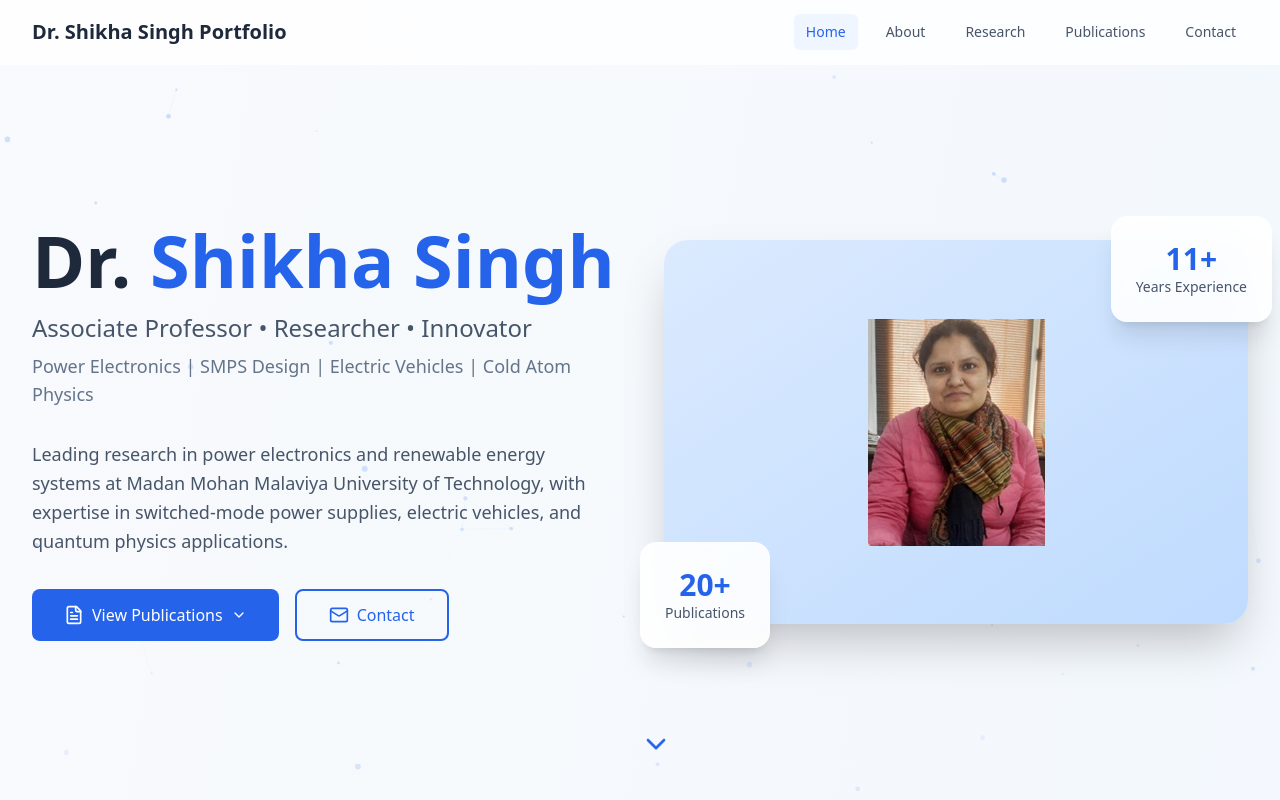
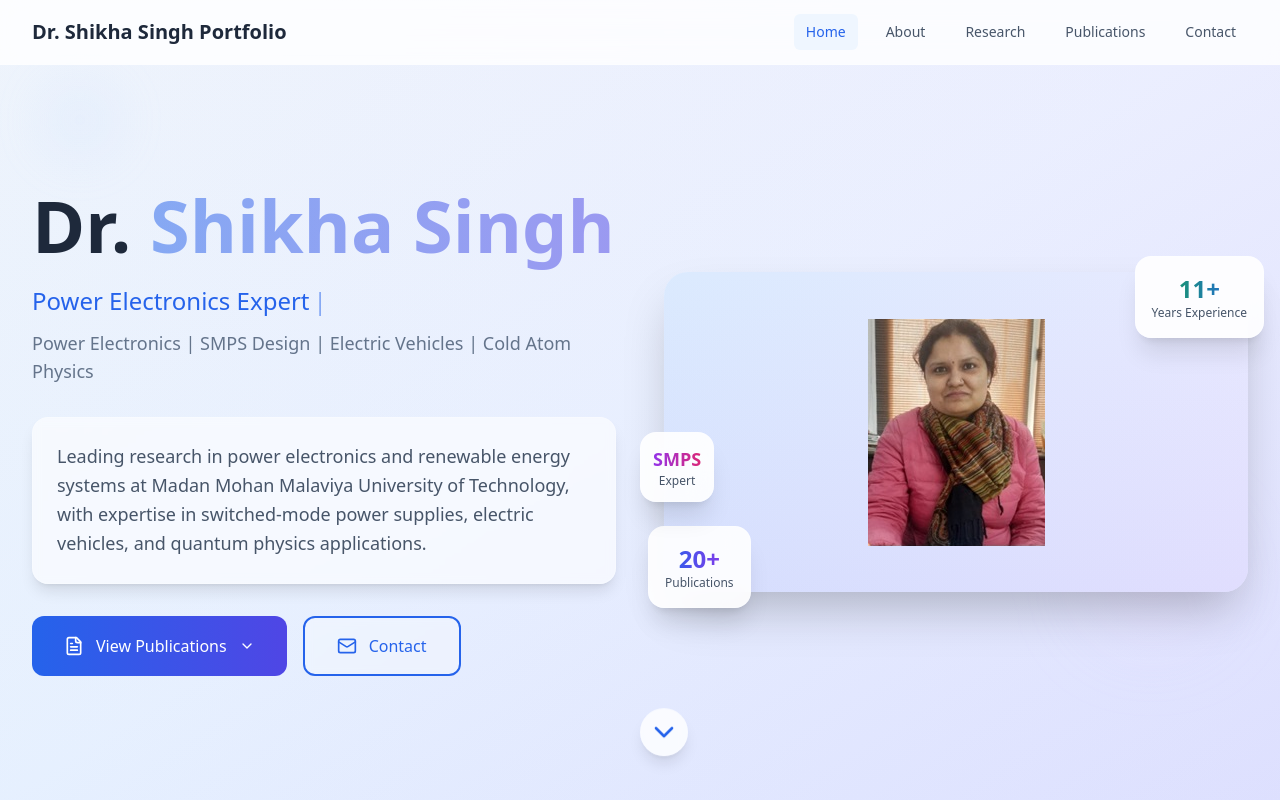
Before and after one commit to Akshay-professor/quantum-research-portal, a React (Vite) app: page / in a window 1280 px wide. Shown: the top 800 px of the page. Built offline with nearby package versions, Linux system fonts and the light colour scheme.

Commit message:
Enhance design and add typewriter effect
- Implemented typewriter effect for specific text elements.
- Improved visual design with enhancements.
- Adjusted image div size for better image fit.

```diff
--- a/src/components/Hero.tsx
+++ b/src/components/Hero.tsx
@@ -1,10 +1,43 @@
+
 import React, { useEffect, useState } from 'react';
 import { ChevronDown, FileText, Mail } from 'lucide-react';
+
 export const Hero = () => {
   const [isVisible, setIsVisible] = useState(false);
+  const [typewriterText, setTypewriterText] = useState('');
+  const [currentTextIndex, setCurrentTextIndex] = useState(0);
+
+  const typewriterTexts = [
+    'Associate Professor',
+    'Power Electronics Expert',
+    'Research Innovator',
+    'SMPS Design Specialist'
+  ];
+
   useEffect(() => {
     setIsVisible(true);
   }, []);
+
+  // Typewriter effect
+  useEffect(() => {
+    const currentText = typewriterTexts[currentTextIndex];
+    let charIndex = 0;
+
+    const typeInterval = setInterval(() => {
+      if (charIndex <= currentText.length) {
+        setTypewriterText(currentText.slice(0, charIndex));
+        charIndex++;
+      } else {
+        clearInterval(typeInterval);
+        setTimeout(() => {
+          setCurrentTextIndex((prev) => (prev + 1) % typewriterTexts.length);
+        }, 2000);
+      }
+    }, 100);
+
+    return () => clearInterval(typeInterval);
+  }, [currentTextIndex]);
+
   const scrollToSection = (sectionId: string) => {
     const element = document.getElementById(sectionId);
     if (element) {
@@ -13,34 +46,65 @@ export const Hero = () => {
       });
     }
   };
-  return <div className="relative min-h-screen flex items-center justify-center pt-16">
-      <div className="max-w-7xl mx-auto px-4 sm:px-6 lg:px-8">
+
+  return (
+    <div className="relative min-h-screen flex items-center justify-center pt-16 overflow-hidden">
+      {/* Enhanced Background */}
+      <div className="absolute inset-0 bg-gradient-to-br from-slate-50 via-blue-50 to-indigo-100">
+        <div className="absolute inset-0 bg-gradient-to-r from-blue-500/5 to-purple-500/5"></div>
+      </div>
+
+      {/* Floating Elements */}
+      <div className="absolute top-20 left-10 w-20 h-20 bg-blue-200/30 rounded-full blur-xl animate-pulse"></div>
+      <div className="absolute bottom-32 right-16 w-32 h-32 bg-purple-200/20 rounded-full blur-2xl animate-bounce"></div>
+      <div className="absolute top-1/2 right-20 w-16 h-16 bg-indigo-200/40 rounded-full blur-lg animate-pulse delay-300"></div>
+
+      <div className="max-w-7xl mx-auto px-4 sm:px-6 lg:px-8 relative z-10">
         <div className="grid grid-cols-1 lg:grid-cols-2 gap-12 items-center">
           {/* Left Content */}
           <div className={`space-y-8 transition-all duration-1000 ${isVisible ? 'opacity-100 translate-x-0' : 'opacity-0 -translate-x-10'}`}>
-            <div className="space-y-4">
-              <h1 className="text-5xl lg:text-7xl font-bold text-slate-800 leading-tight">
-                Dr. <span className="text-blue-600">Shikha Singh</span>
+            <div className="space-y-6">
+              <h1 className="text-5xl lg:text-7xl font-bold leading-tight">
+                <span className="text-slate-800">Dr. </span>
+                <span className="bg-gradient-to-r from-blue-600 to-indigo-600 bg-clip-text text-transparent animate-pulse">
+                  Shikha Singh
+                </span>
               </h1>
-              <div className="text-xl lg:text-2xl text-slate-600 space-y-2">
-                <p>Associate Professor • Researcher • Innovator</p>
-                <p className="text-lg text-slate-500">Power Electronics | SMPS Design | Electric Vehicles | Cold Atom Physics</p>
+
+              {/* Typewriter Effect */}
+              <div className="text-xl lg:text-2xl text-slate-600 space-y-3">
+                <div className="h-8 flex items-center">
+                  <span className="font-medium text-blue-600">{typewriterText}</span>
+                  <span className="animate-pulse text-blue-600 ml-1">|</span>
+                </div>
+                <p className="text-lg text-slate-500 animate-fade-in">
+                  Power Electronics | SMPS Design | Electric Vehicles | Cold Atom Physics
+                </p>
               </div>
             </div>
 
-            <p className="text-lg text-slate-600 leading-relaxed max-w-2xl">
-              Leading research in power electronics and renewable energy systems at Madan Mohan Malaviya
-              University of Technology, with expertise in switched-mode power supplies, electric vehicles,
-              and quantum physics applications.
-            </p>
+            <div className="relative">
+              <p className="text-lg text-slate-600 leading-relaxed max-w-2xl p-6 bg-white/60 backdrop-blur-sm rounded-2xl border border-white/20 shadow-lg">
+                Leading research in power electronics and renewable energy systems at Madan Mohan Malaviya
+                University of Technology, with expertise in switched-mode power supplies, electric vehicles,
+                and quantum physics applications.
+              </p>
+              <div className="absolute -top-2 -left-2 w-4 h-4 bg-blue-500 rounded-full animate-ping"></div>
+            </div>
 
             <div className="flex flex-wrap gap-4">
-              <button onClick={() => scrollToSection('publications')} className="group px-8 py-3 bg-blue-600 hover:bg-blue-700 text-white rounded-lg font-medium transition-all duration-300 flex items-center gap-2 hover:scale-105 hover:shadow-lg">
+              <button
+                onClick={() => scrollToSection('publications')}
+                className="group px-8 py-4 bg-gradient-to-r from-blue-600 to-indigo-600 hover:from-blue-700 hover:to-indigo-700 text-white rounded-xl font-medium transition-all duration-300 flex items-center gap-3 hover:scale-105 hover:shadow-2xl transform"
+              >
                 <FileText size={20} />
                 View Publications
                 <ChevronDown className="group-hover:translate-y-1 transition-transform" size={16} />
               </button>
-              <button onClick={() => scrollToSection('contact')} className="px-8 py-3 border-2 border-blue-600 text-blue-600 hover:bg-blue-600 hover:text-white rounded-lg font-medium transition-all duration-300 flex items-center gap-2 hover:scale-105">
+              <button
+                onClick={() => scrollToSection('contact')}
+                className="px-8 py-4 border-2 border-blue-600 text-blue-600 hover:bg-gradient-to-r hover:from-blue-600 hover:to-indigo-600 hover:text-white rounded-xl font-medium transition-all duration-300 flex items-center gap-3 hover:scale-105 hover:shadow-xl backdrop-blur-sm bg-white/30"
+              >
                 <Mail size={20} />
                 Contact
               </button>
@@ -50,22 +114,36 @@ export const Hero = () => {
           {/* Right Content - Professional Image */}
           <div className={`transition-all duration-1000 delay-300 ${isVisible ? 'opacity-100 translate-x-0' : 'opacity-0 translate-x-10'}`}>
             <div className="relative">
-              <div className="w-full h-80 lg:h-96 rounded-3xl overflow-hidden shadow-2xl bg-gradient-to-br from-blue-100 to-blue-200">
-                <img src="/lovable-uploads/992d0a87-b112-4e7d-98fd-fd20df940492.png" alt="Dr. Shikha Singh Profile" className="w-full h-full object-center transition-transform duration-700 hover:scale-110 object-scale-down" />
+              {/* Reduced image container size */}
+              <div className="w-full h-64 lg:h-80 rounded-3xl overflow-hidden shadow-2xl bg-gradient-to-br from-blue-100 to-purple-100 relative">
+                <div className="absolute inset-0 bg-gradient-to-t from-blue-500/10 to-transparent"></div>
+                <img
+                  src="/lovable-uploads/992d0a87-b112-4e7d-98fd-fd20df940492.png"
+                  alt="Dr. Shikha Singh Profile"
+                  className="w-full h-full object-center transition-transform duration-700 hover:scale-110 object-scale-down relative z-10"
+                />
               </div>
 
-              {/* Floating Stats Cards */}
-              <div className="absolute -bottom-6 -left-6 bg-white/90 backdrop-blur-md rounded-2xl p-6 shadow-xl border border-white/20">
+              {/* Enhanced Floating Stats Cards */}
+              <div className="absolute -bottom-4 -left-4 bg-white/90 backdrop-blur-md rounded-2xl p-4 shadow-xl border border-white/20 hover:scale-105 transition-transform duration-300">
                 <div className="text-center">
-                  <div className="text-3xl font-bold text-blue-600">20+</div>
-                  <div className="text-sm text-slate-600">Publications</div>
+                  <div className="text-2xl font-bold bg-gradient-to-r from-blue-600 to-purple-600 bg-clip-text text-transparent">20+</div>
+                  <div className="text-xs text-slate-600">Publications</div>
                 </div>
               </div>
 
-              <div className="absolute -top-6 -right-6 bg-white/90 backdrop-blur-md rounded-2xl p-6 shadow-xl border border-white/20">
+              <div className="absolute -top-4 -right-4 bg-white/90 backdrop-blur-md rounded-2xl p-4 shadow-xl border border-white/20 hover:scale-105 transition-transform duration-300">
                 <div className="text-center">
-                  <div className="text-3xl font-bold text-blue-600">11+</div>
-                  <div className="text-sm text-slate-600">Years Experience</div>
+                  <div className="text-2xl font-bold bg-gradient-to-r from-green-600 to-blue-600 bg-clip-text text-transparent">11+</div>
+                  <div className="text-xs text-slate-600">Years Experience</div>
+                </div>
+              </div>
+
+              {/* New floating card for specialization */}
+              <div className="absolute top-1/2 -left-6 bg-white/90 backdrop-blur-md rounded-2xl p-3 shadow-xl border border-white/20 hover:scale-105 transition-transform duration-300">
+                <div className="text-center">
+                  <div className="text-lg font-bold bg-gradient-to-r from-purple-600 to-pink-600 bg-clip-text text-transparent">SMPS</div>
+                  <div className="text-xs text-slate-600">Expert</div>
                 </div>
               </div>
             </div>
@@ -73,9 +151,12 @@ export const Hero = () => {
         </div>
       </div>
 
-      {/* Scroll Indicator */}
+      {/* Enhanced Scroll Indicator */}
       <div className="absolute bottom-8 left-1/2 transform -translate-x-1/2 animate-bounce">
-        <ChevronDown className="text-blue-600" size={32} />
+        <div className="bg-white/80 backdrop-blur-sm rounded-full p-2 shadow-lg">
+          <ChevronDown className="text-blue-600" size={32} />
+        </div>
       </div>
-    </div>;
+    </div>
+  );
 };
```
